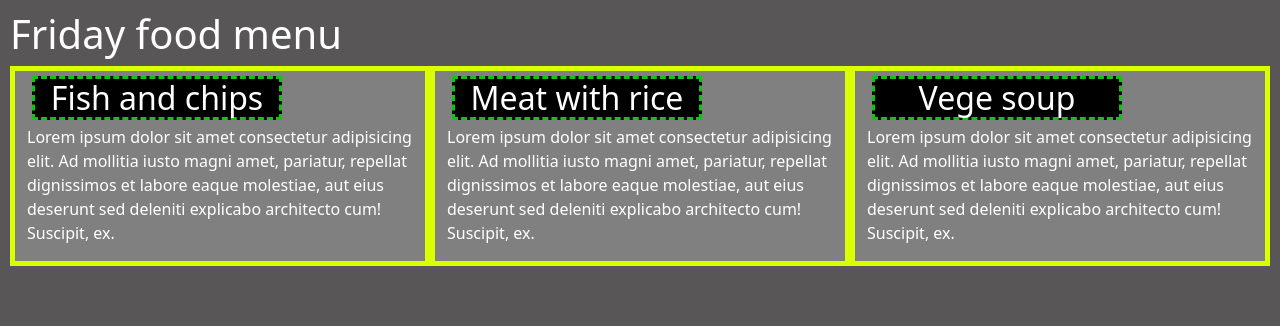
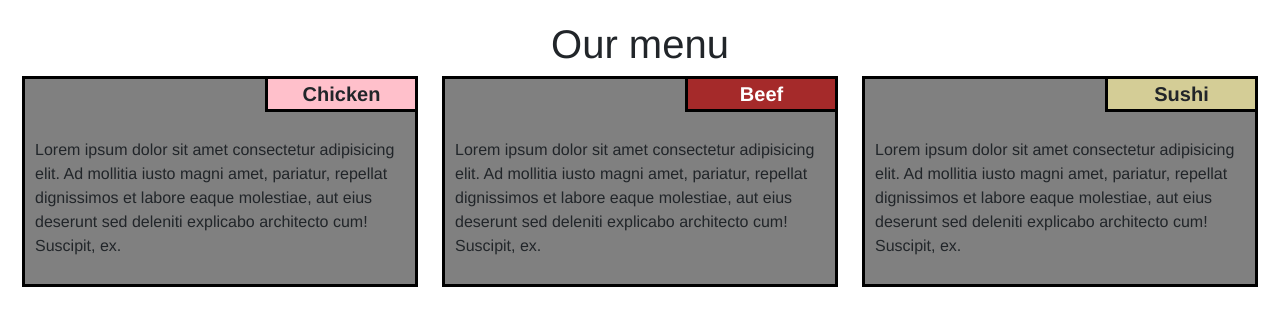
Before and after one commit to KarlaSz/training-webdev, a website: page bootstrap/food-menu.html in a window 1280 px wide. Drawn offline with Linux system fonts and the light colour scheme.

Commit message:
fix layout according task

```diff
--- a/bootstrap/css/food-style.css
+++ b/bootstrap/css/food-style.css
@@ -1,29 +1,65 @@
 body {
-    background-color: rgb(88, 86, 86);
-    color: white;
     margin: 10px;
+    margin-top: 20px;
+    font-family: Helvetica;
+}
+
+h1 {
+    text-align: center;
 }
 .row {
     margin-bottom: 15px;
 }
 
-.row > div {
-    border: 5px solid rgb(217, 255, 0);
+.row > section > div {
+    border: 3px solid black;
     background-color: gray;
 }
 
-.box:hover {
-    background-color: black;
+
+.title1 {
+    border-bottom: 3px solid black;
+    border-left: 3px solid black;
+    text-align: center;
+    width: 150px;
+    float: right;
+    background-color: pink;
+    font-size: 125%;
+    font-weight: bold;
 }
 
-.title {
-    border: 3px dashed rgb(18, 196, 18);
+.title2 {
+    border-bottom: 3px solid black;
+    border-left: 3px solid black;
     text-align: center;
-    width: 250px;
-    background-color: black;
-    margin: 5px;
+    width: 150px;
+    float: right;
+    background-color: brown;
+    font-size: 125%;
+    color: white;
+    font-weight: bold;
 }
 
-.title:hover {
-    background-color: gray;
+.title3 {
+    border-bottom: 3px solid black;
+    border-left: 3px solid black;
+    text-align: center;
+    width: 150px;
+    float: right;
+    background-color: #d4cd96;
+    font-size: 125%;
+    font-weight: bold;
 }
+
+.content {
+    padding: 10px;
+}
+
+p{
+    clear: right;
+}
+
+
+section {
+    margin-bottom: 15px;
+}
--- a/bootstrap/food-menu.html
+++ b/bootstrap/food-menu.html
@@ -18,31 +18,41 @@
   </head>
 <body>
 
-  <h1>Friday food menu</h1>
+  <h1>Our menu</h1>
 
   <div class="container-fluid">
     <div class="row">
-      <div class="col-md-4 col-sm-6 box">
-        <h2 class="title">Fish and chips</h2>
-        <p >Lorem ipsum dolor sit amet consectetur adipisicing elit.
+
+        <section class="col-lg-4 col-md-6 col-sm-12">
+            <div>
+                <p class="title1">Chicken</p>
+                <p class="content">Lorem ipsum dolor sit amet consectetur adipisicing elit.
                     Ad mollitia iusto magni amet, pariatur, repellat dignissimos
                     et labore eaque molestiae, aut eius deserunt sed deleniti explicabo
                     architecto cum! Suscipit, ex.</p>
               </div>
-      <div class="col-md-4 col-sm-6 box">
-        <h2 class="title">Meat with rice</h2>
-        <p >Lorem ipsum dolor sit amet consectetur adipisicing elit.
+        </section>
+
+        <section class="col-lg-4 col-md-6 col-sm-12">
+            <div>
+                <p class="title2">Beef</p>
+                <p class="content">Lorem ipsum dolor sit amet consectetur adipisicing elit.
                     Ad mollitia iusto magni amet, pariatur, repellat dignissimos
                     et labore eaque molestiae, aut eius deserunt sed deleniti explicabo
                     architecto cum! Suscipit, ex.</p>
               </div>
-      <div class="col-md-4 col-sm-6 box">
-        <h2 class="title">Vege soup</h2>
-        <p >Lorem ipsum dolor sit amet consectetur adipisicing elit.
+        </section>
+
+        <section class="col-lg-4 col-md-12 col-sm-12">
+            <div>
+                <p class="title3">Sushi</p>
+                <p class="content">Lorem ipsum dolor sit amet consectetur adipisicing elit.
                     Ad mollitia iusto magni amet, pariatur, repellat dignissimos
                     et labore eaque molestiae, aut eius deserunt sed deleniti explicabo
                     architecto cum! Suscipit, ex.</p>
               </div>
+        </section>
+
     </div>
 
   </div>
```
Lines whose indentation alone changed are shown as unchanged.
